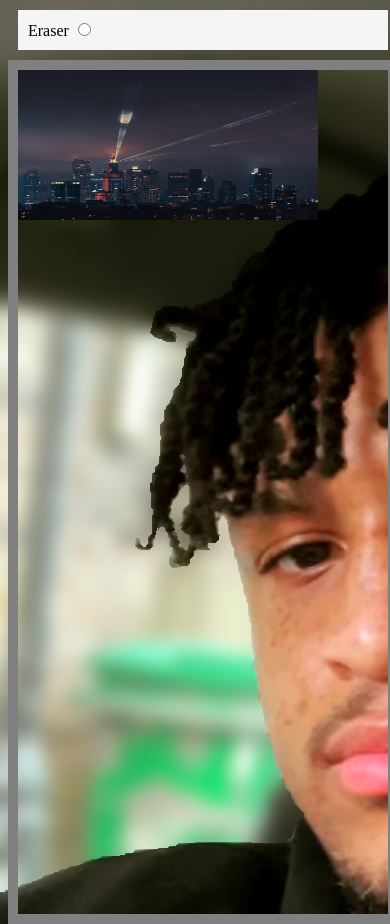
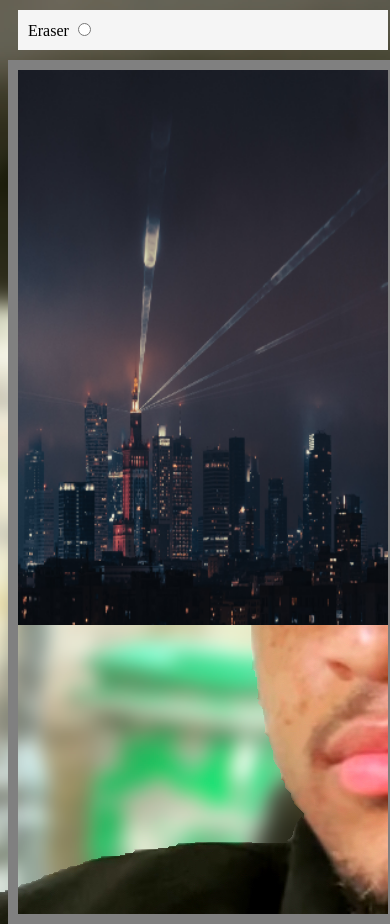
Before and after one commit to RKCP/website-v2, a plain HTML site: page index.html in a window 390 px wide. Drawn offline with Linux system fonts and the light colour scheme.

Commit message:
Responsive Canvas, however, need to make background responsive, or remove it and have a 2nd canvas layer.

```diff
--- a/script.js
+++ b/script.js
@@ -2,6 +2,8 @@
 
   // get the canvas from html
 	var canvas = document.querySelector('#paint');
+	var heightRatio = 1.5;
+	canvas.height = canvas.width * heightRatio;
 
   // get the context
 	var ctx = canvas.getContext('2d');
--- a/style.css
+++ b/style.css
@@ -11,6 +11,10 @@ body {
 	border: 10px solid gray;
 	height: 100%;
 	position: relative;
+}
+
+#paint {
+	width: 100%;
 }
 
 #tmp_canvas {
```
